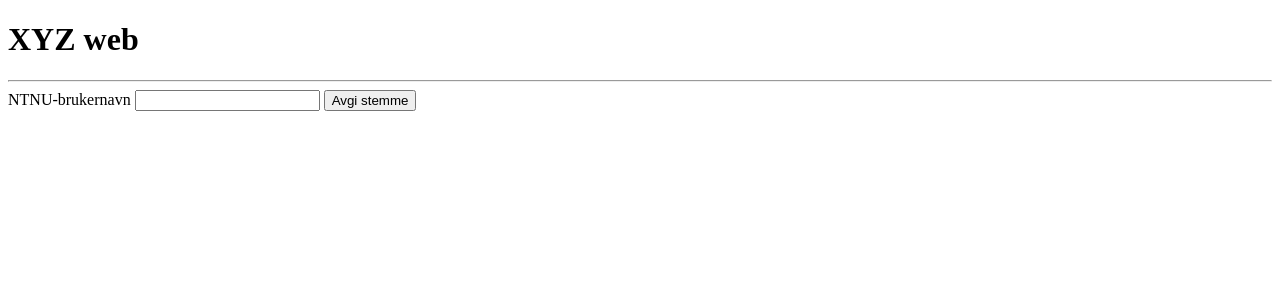
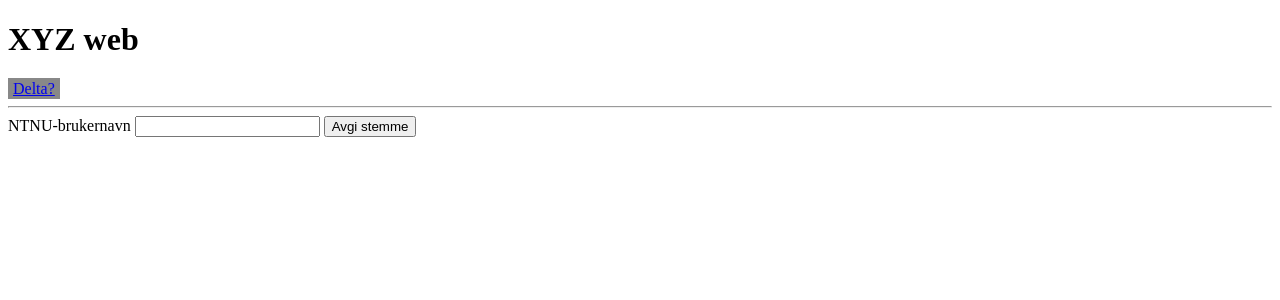
Before and after one commit to Nabla-NTNU/xyz_web, a Django app: page / in a window 1280 px wide. Shown: the top 300 px of the page. Run offline with Django 3.2, Linux system fonts and the light colour scheme; data that the repository does not hold is empty.

Commit message:
Adds a 'delta' button to front page

```diff
--- a/contributions/templates/contributions/vote_form.html
+++ b/contributions/templates/contributions/vote_form.html
@@ -61,10 +61,16 @@
          .name {
              text-align: center;
          }
+
+         .button {
+             background: #888888;
+             padding: 2px 5px;
+         }
         </style>
     </head>
     <body>
         <h1>XYZ web</h1>
+        <a href="{% url 'add' %}" class="button">Delta?</a>
         <hr />
         <form method="post">{% csrf_token %}
             {{ form.non_field_errors }}
```
